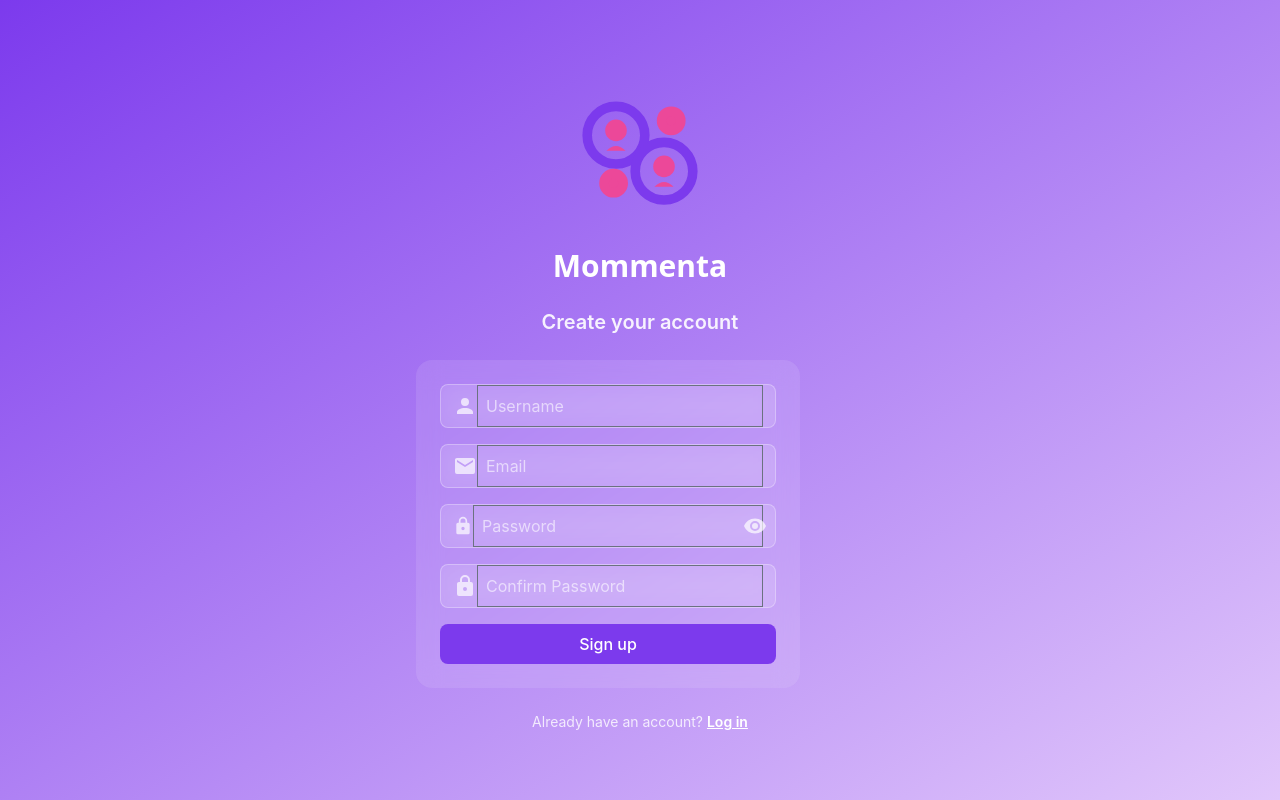
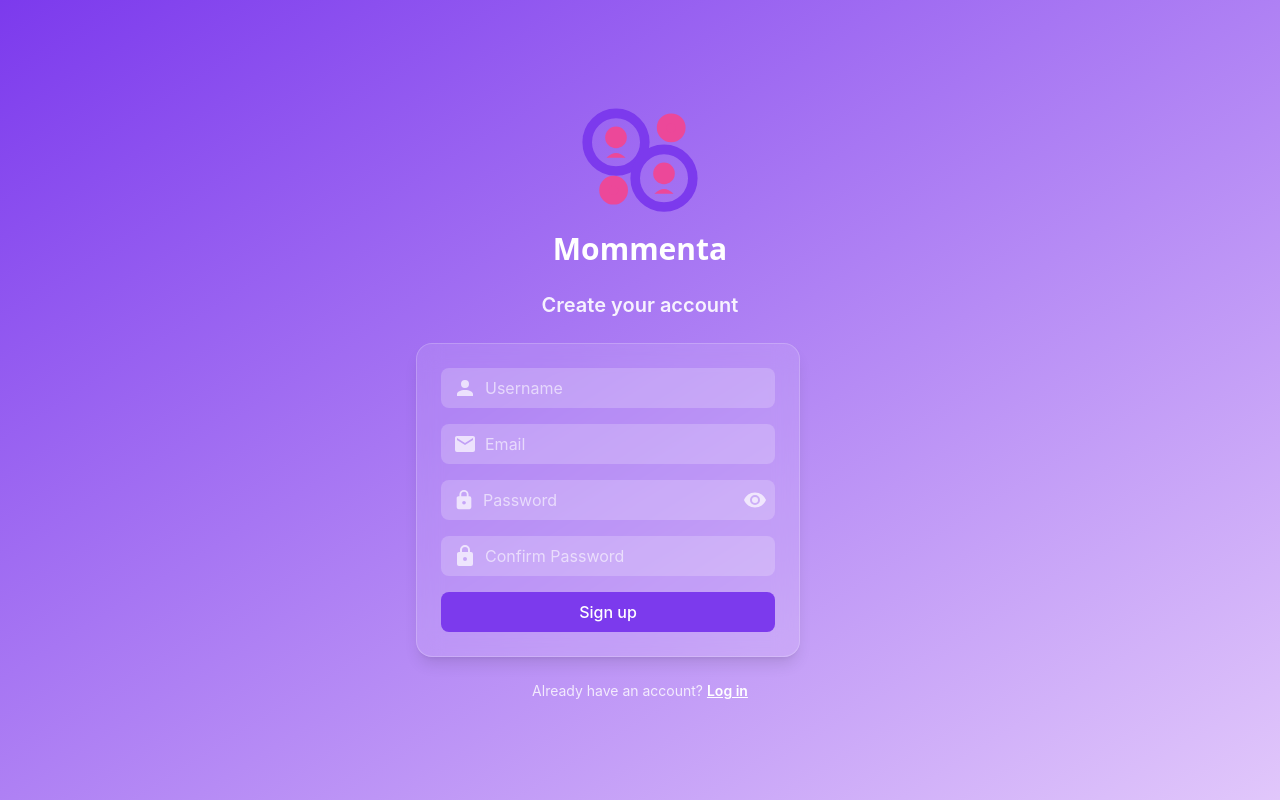
Before and after one commit to ismailhabeeb/mommenta, a React (Vite) app in the folder mommenta-frontend/: page /signup in a window 1280 px wide. Built offline with nearby package versions, Linux system fonts and the light colour scheme.

Commit message:
signup ui and dashboard loago

```diff
--- a/mommenta-frontend/src/components/Logo.jsx
+++ b/mommenta-frontend/src/components/Logo.jsx
@@ -1,6 +1,6 @@
 export default function LogoAnimated({ size = 260, strokeWidth = 40 }) {
   return (
-    <div className="flex items-center justify-center p-6">
+    <div className="flex items-center justify-center ">
       <svg
         width={size}
         height={size}
--- a/mommenta-frontend/src/components/PostCard.jsx
+++ b/mommenta-frontend/src/components/PostCard.jsx
@@ -134,7 +134,7 @@ function renderLongCaption(caption) {
   }, [mediaItems]);
 
   return (
-    <div className="bg-white dark:text-gray-300 dark:bg-black border border-gray-200 dark:border-gray-800 rounded-xl overflow-hidden mb-1 w-full group transition-all">
+    <div className="bg-white dark:text-gray-300 dark:bg-black border border-gray-200 dark:border-gray-800 rounded-xl overflow-hidden mb-1 w-full group transition-all ">
       {/* Header */}
       <div className="flex items-center justify-between px-4 py-3">
         <Link to={`/profile/${post.user?._id}`} className="flex items-center">
--- a/mommenta-frontend/src/components/TopBar.jsx
+++ b/mommenta-frontend/src/components/TopBar.jsx
@@ -21,13 +21,13 @@ export default function TopBar() {
   return (
     <>
       {/* 🔹 Top Bar */}
-      <div className="fixed top-0 left-0 right-0 h-16 bg-white dark:bg-gray-900 shadow-md flex items-center justify-between px-6 z-50">
+      <div className="fixed top-0 left-0 right-0 h-16 bg-white p-0 dark:bg-gray-900 shadow-md flex items-center justify-between px-6 md:px-1 z-50">
         {/* Logo */}
-        <div className="flex items-center gap-3">
+        <div className="flex items-center justify-between gap-3 ">
           <LogoAnimated
             size={50}
             strokeWidth={10}
-            className="w-20 h-20 sm:w-24 sm:h-24"
+            className="w-20 h-16 sm:w-24 sm:h-16 bg-black"
           />
           {/* <img src={logo} alt="Mommenta" className="w-10 h-10" /> */}
           <span className="font-bold text-xl text-gray-800 dark:text-gray-100">
--- a/mommenta-frontend/src/pages/Signup.jsx
+++ b/mommenta-frontend/src/pages/Signup.jsx
@@ -82,16 +82,16 @@ export default function Signup() {
         )}
 
         <form onSubmit={handleSubmit} className="w-full max-w-sm space-y-4 bg-white/10 backdrop-blur-md
-        p-6 rounded-2xl ">
+        p-6 rounded-2xl shadow-lg border border-white/20  ">
 
           {/* Username */}
-          <div className="flex items-center border border-white/30 bg-white/10 backdrop-blur-md rounded-lg px-3">
+          <div className="flex items-center bg-white/20 rounded-lg px-3 outline-none">
             <Icon path={mdiAccount} size={1} className="text-white/70" />
             <input
               type="text"
               name="username"
               placeholder="Username"
-              className="flex-1 p-2 outline-none bg-transparent text-white placeholder-white/60"
+              className="flex-1 p-2 outline-none border-none bg-transparent text-white placeholder-white/60"
               value={form.username}
               onChange={handleChange}
               required
@@ -99,13 +99,13 @@ export default function Signup() {
           </div>
 
           {/* Email */}
-          <div className="flex items-center border border-white/30 bg-white/10 backdrop-blur-md rounded-lg px-3">
+          <div className="flex items-center bg-white/20 rounded-lg px-3  ">
             <Icon path={mdiEmail} size={1} className="text-white/70" />
             <input
               type="email"
               name="email"
               placeholder="Email"
-              className="flex-1 p-2 outline-none bg-transparent text-white placeholder-white/60"
+              className="flex-1 p-2 outline-none border-none bg-transparent text-white placeholder-white/60"
               value={form.email}
               onChange={handleChange}
               required
@@ -113,13 +113,13 @@ export default function Signup() {
           </div>
 
           {/* Password */}
-          <div className="flex items-center border border-white/30 bg-white/10 backdrop-blur-md rounded-lg px-3 relative">
+          <div className="flex items-center bg-white/20 rounded-lg px-3 outline-none relative">
             <Icon path={mdiLock} size={1} className="text-white/70" />
             <input
               type={showPassword ? "text" : "password"}
               name="password"
               placeholder="Password"
-              className="flex-1 p-2 outline-none bg-transparent text-white placeholder-white/60 pr-8"
+              className="flex-1 p-2 outline-none border-none bg-transparent text-white placeholder-white/60 pr-8"
               value={form.password}
               onChange={handleChange}
               required
@@ -134,13 +134,13 @@ export default function Signup() {
           </div>
 
           {/* Confirm Password */}
-          <div className="flex items-center border border-white/30 bg-white/10 backdrop-blur-md rounded-lg px-3">
+          <div className="flex items-center bg-white/20 rounded-lg px-3 outline-none">
             <Icon path={mdiLock} size={1} className="text-white/70" />
             <input
               type={showPassword ? "text" : "password"}
               name="confirmPassword"
               placeholder="Confirm Password"
-              className="flex-1 p-2 outline-none bg-transparent text-white placeholder-white/60"
+              className="flex-1 p-2 outline-none border-none bg-transparent text-white placeholder-white/60"
               value={form.confirmPassword}
               onChange={handleChange}
               required
--- a/mommenta-frontend/src/pages/login.jsx
+++ b/mommenta-frontend/src/pages/login.jsx
@@ -58,16 +58,16 @@ export default function Login() {
       <form
         onSubmit={handleSubmit}
         className="w-full max-w-sm space-y-4 bg-white/10 backdrop-blur-md
-        p-6 rounded-2xl shadow-lg border border-white/20"
+        p-6 rounded-2xl shadow-lg border border-white/20 "
       >
 
         {/* Email */}
-        <div className="flex items-center bg-white/20 rounded-lg px-3">
+        <div className="flex items-center bg-white/20 rounded-lg px-3 outline-none">
           <Icon path={mdiAccount} size={1} className="text-white/70" />
           <input
             type="email"
             name="email"
-            className="flex-1 p-2 bg-transparent outline-none text-white placeholder-white/70"
+            className="flex-1 p-2 bg-transparent outline-none border-none text-white placeholder-white/70"
             placeholder="Enter your email"
             value={formData.email}
             onChange={handleChange}
@@ -81,7 +81,7 @@ export default function Login() {
           <input
             type={showPassword ? "text" : "password"}
             name="password"
-            className="flex-1 p-2 bg-transparent outline-none text-white placeholder-white/70 pr-10"
+            className="flex-1 p-2 bg-transparent outline-none border-none text-white placeholder-white/70 pr-10"
             placeholder="Enter your password"
             value={formData.password}
             onChange={handleChange}
```
